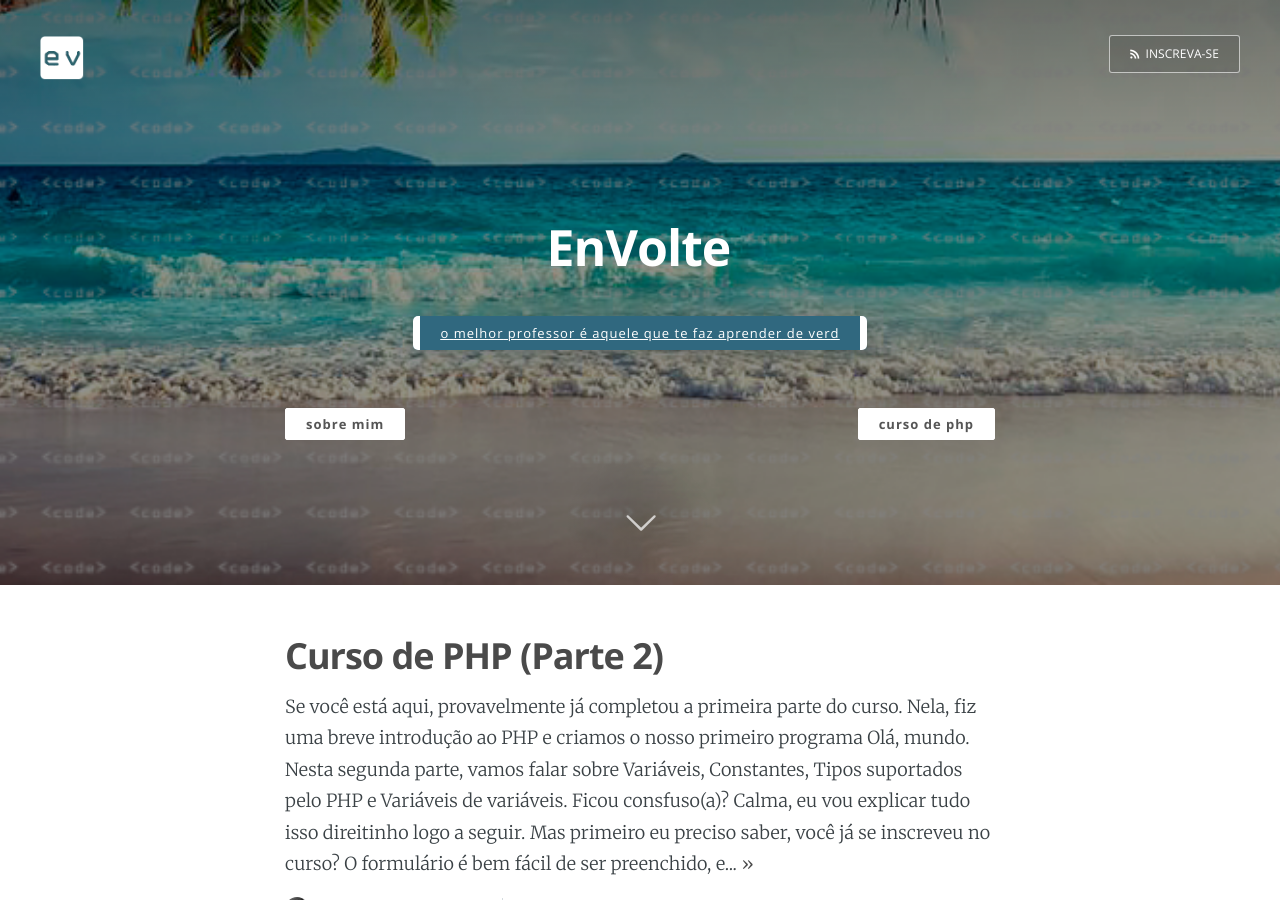
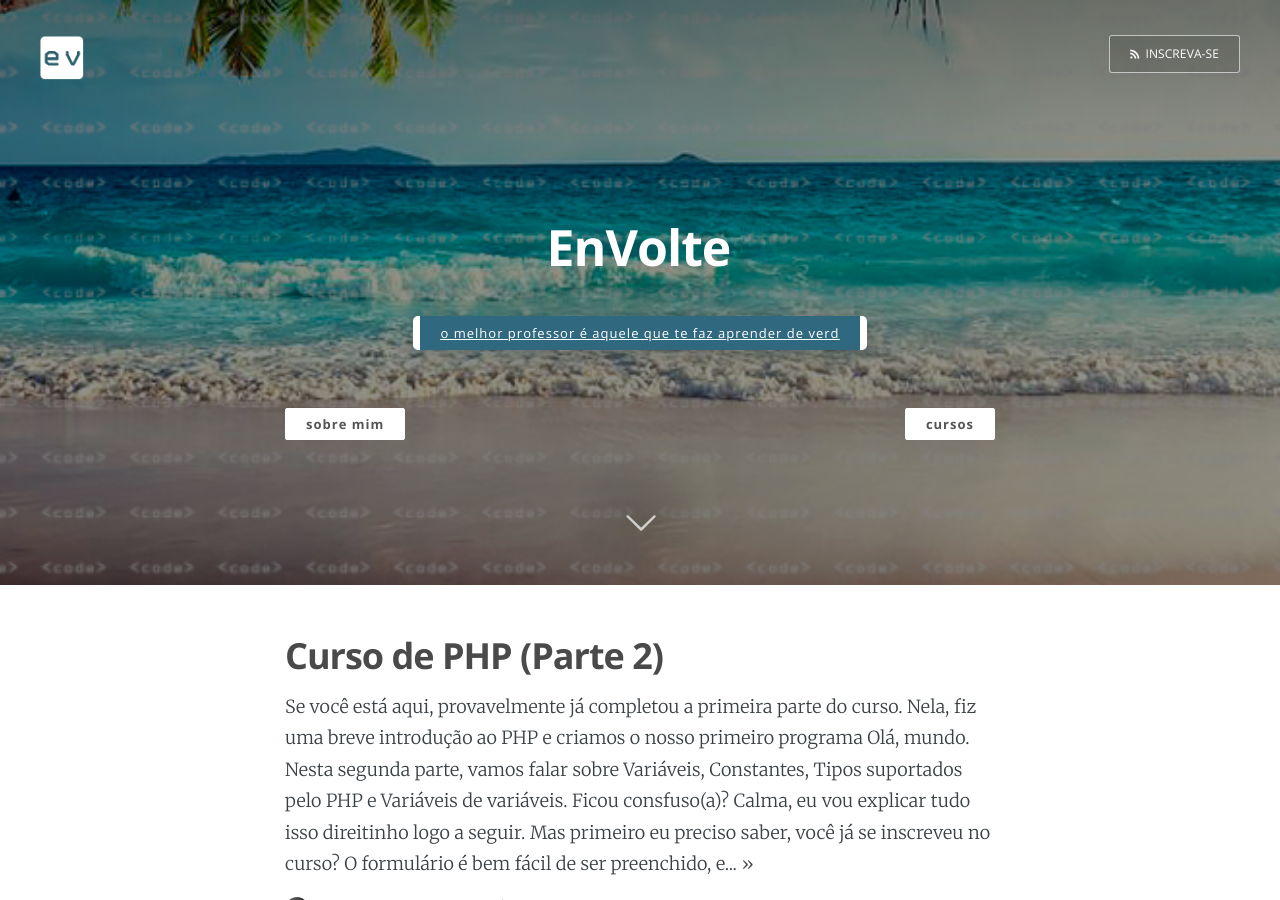
Before and after one commit to EnVolte/envolte.github.io, a Jekyll site: the page built from index.html, in a window 1280 px wide and 900 px high. Built offline with Jekyll 4.4.1, drawn with Linux system fonts in a browser that asks for light colours; the list of posts is cut into pages by our own code.

Commit message:
Update index.html

```diff
--- a/index.html
+++ b/index.html
@@ -28,7 +28,7 @@
                 <div style="text-decoration: none;">
             <a style='z-index: 999; left: 0; position: absolute; overflow: hidden; text-transform: lowercase; background: #fff; color: #555; font-weight: bold; padding: 0px 20px; font-family: Open Sans; text-decoration-color: #fff; letter-spacing: 1px; font-size: 1.3rem;' href='{{ site.baseurl }}{{ page.about }}'>Sobre mim</a>
 
-            <a style='z-index: 999; right: 0; position: absolute; overflow: hidden; text-transform: lowercase; background: #fff; color: #555; font-weight: bold; padding: 0px 20px; font-family: Open Sans; text-decoration-color: #fff; letter-spacing: 1px; font-size: 1.3rem;' href='https://envolte.github.io/Curso-PHP.html'>Curso de PHP</a>
+            <a style='z-index: 999; right: 0; position: absolute; overflow: hidden; text-transform: lowercase; background: #fff; color: #555; font-weight: bold; padding: 0px 20px; font-family: Open Sans; text-decoration-color: #fff; letter-spacing: 1px; font-size: 1.3rem;' href='https://envolte.github.io/Cursos'>Cursos</a>
                 </div> {% endif %}
             </h2>
 
```
